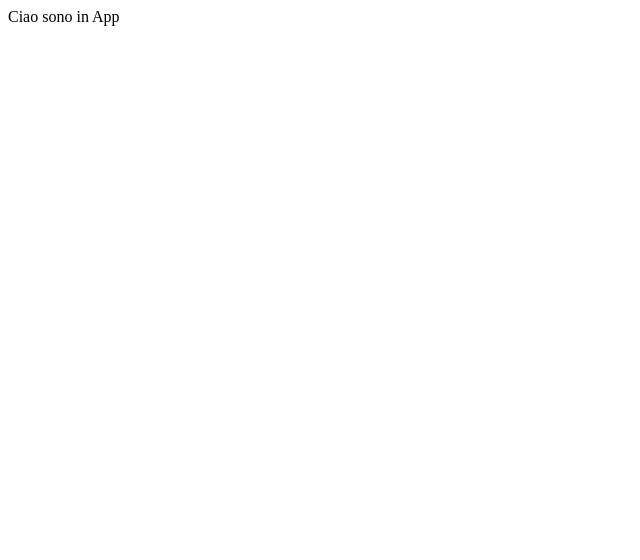
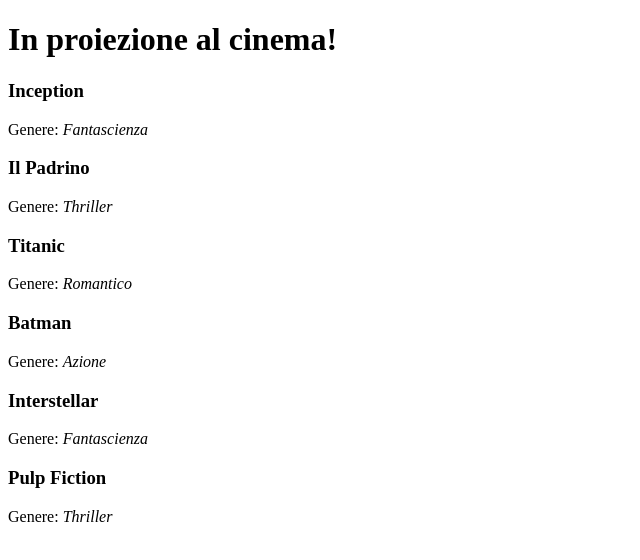
Before and after one commit to AngelaFerraro18/react-movie-filter, a React app: page / in a window 1280 px wide. Shown: the top 560 px of the page, without its empty margins (0-640 px from the left). Built offline with nearby package versions, Linux system fonts and the light colour scheme; the HTML template or start-up script is replaced by a standard one.

Commit message:
feat: create main structure and using map to represent it on page

```diff
--- a/src/App.jsx
+++ b/src/App.jsx
@@ -14,7 +14,11 @@
 
   return (
     <>
-      Ciao sono in App
+      <h1>In proiezione al cinema!</h1>
+      {movieList.map((movie, index) => <article key={index}>
+        <h3>{movie.title}</h3>
+        <span>Genere: <em>{movie.genre}</em></span>
+      </article>)}
     </>
   )
 }
```
